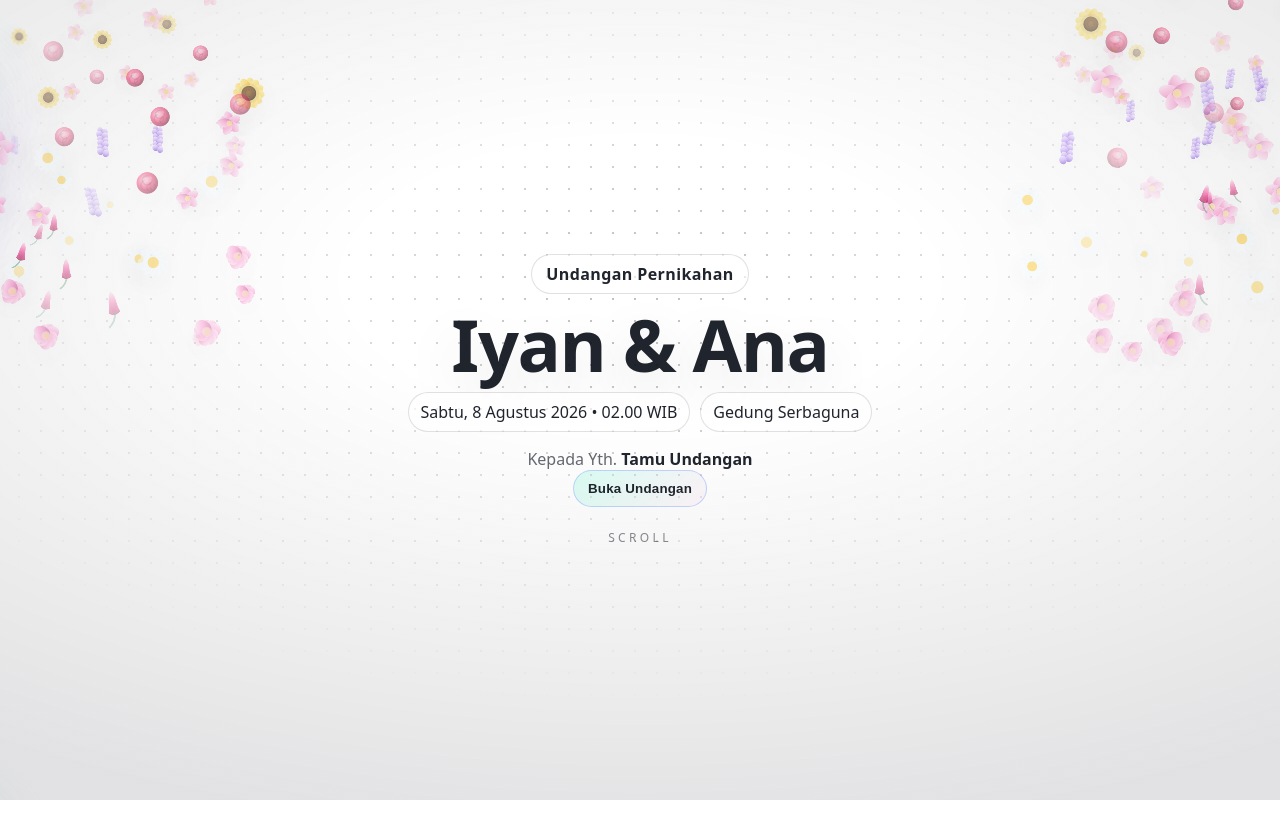
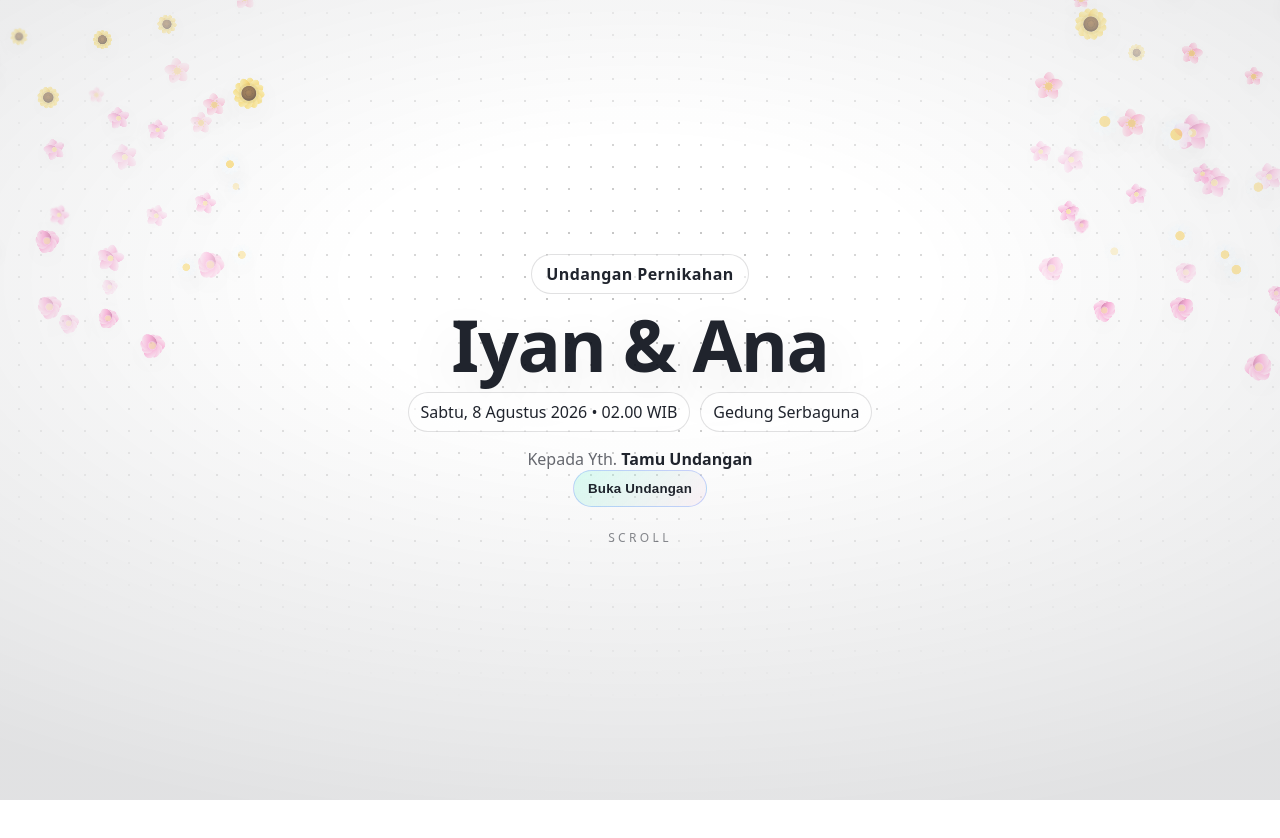
Before and after one commit to yurasera/FloWedding, a React (Vite) app: page / in a window 1280 px wide. Shown: the top 838 px of the page. Built offline with nearby package versions, Linux system fonts and the light colour scheme.

Commit message:
refactor(MicroParallaxScene): add toggle

```diff
--- a/src/components/MicroParallaxScene.jsx
+++ b/src/components/MicroParallaxScene.jsx
@@ -1,8 +1,8 @@
 import { useEffect, useMemo, useRef, useState } from "react";
-import ParallaxLayer from "./ParallaxLayer.jsx";
-import BubbleField from "./microParallax/BubbleField.jsx";
-import FloralGlyph from "./microParallax/FloralGlyph.jsx";
+import BubbleLayer from "./microParallax/BubbleLayer.jsx";
 import createFlorals from "./microParallax/createFlorals.js";
+import DotGridLayer from "./microParallax/DotGridLayer.jsx";
+import FloralLayer from "./microParallax/FloralLayer.jsx";
 
 // MicroParallaxScene = background dekorasi (dotgrid + bubbles + bunga) yang
 // bergerak halus mengikuti scroll. Mouse parallax sengaja hanya dipakai untuk
@@ -10,7 +10,17 @@ import createFlorals from "./microParallax/createFlorals.js";
 // tidak bikin motion berlebihan.
 export default function MicroParallaxScene({
   motifs = ["sunflower", "lavender", "sakura", "lotus", "daisy", "tulip", "rose", "peony"],
+  // Toggle layer untuk memudahkan custom/debug.
+  // Contoh: <MicroParallaxScene layers={{ dotgrid: false, bubbles: true, florals: true }} />
+  layers,
 }) {
+  const enabled = {
+    dotgrid: true,
+    bubbles: false,
+    florals: true,
+    ...layers,
+  };
+
   // ref ke root scene untuk menghitung posisi cursor relatif scene (untuk dotgrid).
   const sceneRef = useRef(null);
   // state CSS vars yang dipakai dotgrid:
@@ -95,79 +105,14 @@ export default function MicroParallaxScene({
         "--pcy": "40%",
       }}
     >
-      {/* DOTGRID: tetap ikut cursor (mouse parallax + spotlight). */}
-      <ParallaxLayer
-        speed={0.04}
-        range={220}
-        mouseX={70}
-        mouseY={46}
-        rotateX={0}
-        rotateY={0}
-        className="micro-layer micro-dotgrid"
-        style={{
-          // CSS vars khusus dotgrid (cursor-driven).
-          "--pmx": dotPointer.pmx,
-          "--pmy": dotPointer.pmy,
-          "--pcx": dotPointer.pcx,
-          "--pcy": dotPointer.pcy,
-        }}
-      >
-        <div
-          className="dotgrid"
-          style={{
-            // Override gaya dotgrid supaya spotlight lebih "hitam bold".
-            backgroundImage: "radial-gradient(rgba(0, 0, 0, 0.26) 1px, transparent 1px)",
-            maskImage:
-              "radial-gradient(220px 220px at var(--pcx, 50%) var(--pcy, 40%), rgba(0,0,0,1) 0%, rgba(0,0,0,0.35) 72%, rgba(0,0,0,0) 88%), radial-gradient(80% 60% at 50% 40%, rgba(0,0,0,0.9), transparent 75%)",
-          }}
-        />
-      </ParallaxLayer>
+      {/* DOTGRID: ikut cursor (mouse parallax + spotlight). */}
+      {enabled.dotgrid ? <DotGridLayer dotPointer={dotPointer} /> : null}
 
       {/* BUBBLES: parallax hanya dari scroll (tidak ikut mouse). */}
-      <ParallaxLayer
-        speed={0.08}
-        range={320}
-        mouseX={30}
-        mouseY={18}
-        rotateX={4}
-        rotateY={-4}
-        className="micro-layer micro-bubbles"
-      >
-        <BubbleField count={20} seed={1} />
-      </ParallaxLayer>
+      {enabled.bubbles ? <BubbleLayer count={20} seed={1} /> : null}
 
       {/* FLORALS: bunga-bunga kecil, parallax scroll + floating animation via CSS. */}
-      <ParallaxLayer
-        speed={0.18}
-        range={340}
-        mouseX={64}
-        mouseY={40}
-        rotateX={8}
-        rotateY={-8}
-        className="micro-layer micro-florals"
-      >
-        <div className="floralfield">
-          {florals.map((f, i) => (
-            <div
-              key={i}
-              className={`floral-wrap ${f.side}`}
-              style={{
-                // Posisi absolut dalam scene (pixel-space).
-                left: f.side === "left" ? `${f.x}px` : undefined,
-                right: f.side === "right" ? `${f.x}px` : undefined,
-                top: `${f.y}px`,
-                opacity: f.o,
-                // Scale/rotate per item untuk variasi tampilan.
-                transform: `scale(${f.s}) rotate(${f.r}deg)`,
-                animationDelay: `${f.delay}s`,
-              }}
-            >
-              {/* SVG glyph per motif (sunflower/lavender/...) */}
-              <FloralGlyph side={f.side} variant={f.variant} motif={f.motif} />
-            </div>
-          ))}
-        </div>
-      </ParallaxLayer>
+      {enabled.florals ? <FloralLayer florals={florals} /> : null}
 
       {/* Vignette overlay biar pinggir scene sedikit gelap/soft. */}
       <div className="scene-vignette micro-vignette" />
--- /dev/null
+++ b/src/components/microParallax/BubbleLayer.jsx
@@ -0,0 +1,18 @@
+import ParallaxLayer from "../ParallaxLayer.jsx";
+import BubbleField from "./BubbleField.jsx";
+
+export default function BubbleLayer({ count = 20, seed = 1 }) {
+  return (
+    <ParallaxLayer
+      speed={0.08}
+      range={320}
+      mouseX={30}
+      mouseY={18}
+      rotateX={4}
+      rotateY={-4}
+      className="micro-layer micro-bubbles"
+    >
+      <BubbleField count={count} seed={seed} />
+    </ParallaxLayer>
+  );
+}
--- /dev/null
+++ b/src/components/microParallax/DotGridLayer.jsx
@@ -0,0 +1,30 @@
+import ParallaxLayer from "../ParallaxLayer.jsx";
+
+export default function DotGridLayer({ dotPointer }) {
+  return (
+    <ParallaxLayer
+      speed={0.04}
+      range={220}
+      mouseX={70}
+      mouseY={46}
+      rotateX={0}
+      rotateY={0}
+      className="micro-layer micro-dotgrid"
+      style={{
+        "--pmx": dotPointer.pmx,
+        "--pmy": dotPointer.pmy,
+        "--pcx": dotPointer.pcx,
+        "--pcy": dotPointer.pcy,
+      }}
+    >
+      <div
+        className="dotgrid"
+        style={{
+          backgroundImage: "radial-gradient(rgba(0, 0, 0, 0.26) 1px, transparent 1px)",
+          maskImage:
+            "radial-gradient(220px 220px at var(--pcx, 50%) var(--pcy, 40%), rgba(0,0,0,1) 0%, rgba(0,0,0,0.35) 72%, rgba(0,0,0,0) 88%), radial-gradient(80% 60% at 50% 40%, rgba(0,0,0,0.9), transparent 75%)",
+        }}
+      />
+    </ParallaxLayer>
+  );
+}
--- /dev/null
+++ b/src/components/microParallax/FloralLayer.jsx
@@ -0,0 +1,35 @@
+import ParallaxLayer from "../ParallaxLayer.jsx";
+import FloralGlyph from "./FloralGlyph.jsx";
+
+export default function FloralLayer({ florals }) {
+  return (
+    <ParallaxLayer
+      speed={0.28}
+      range={340}
+      mouseX={64}
+      mouseY={40}
+      rotateX={8}
+      rotateY={-8}
+      className="micro-layer micro-florals"
+    >
+      <div className="floralfield">
+        {florals.map((f, i) => (
+          <div
+            key={i}
+            className={`floral-wrap ${f.side}`}
+            style={{
+              left: f.side === "left" ? `${f.x}px` : undefined,
+              right: f.side === "right" ? `${f.x}px` : undefined,
+              top: `${f.y}px`,
+              opacity: f.o,
+              transform: `scale(${f.s}) rotate(${f.r}deg)`,
+              animationDelay: `${f.delay}s`,
+            }}
+          >
+            <FloralGlyph side={f.side} variant={f.variant} motif={f.motif} />
+          </div>
+        ))}
+      </div>
+    </ParallaxLayer>
+  );
+}
--- a/src/sections/CoverHeader.jsx
+++ b/src/sections/CoverHeader.jsx
@@ -72,7 +72,7 @@ export default function CoverHeader({
 
   return (
     <header ref={ref} className={`cover ${opened ? "is-open" : ""}`}>
-      <MicroParallaxScene motifs={["sunflower", "lavender", "sakura", "lotus", "daisy", "tulip", "rose", "peony"]} />
+      <MicroParallaxScene motifs={["sunflower", "sakura", "lotus", "daisy", "peony"]} />
       <div className="cover-content">
         <div className="container">
           <Reveal>
```
